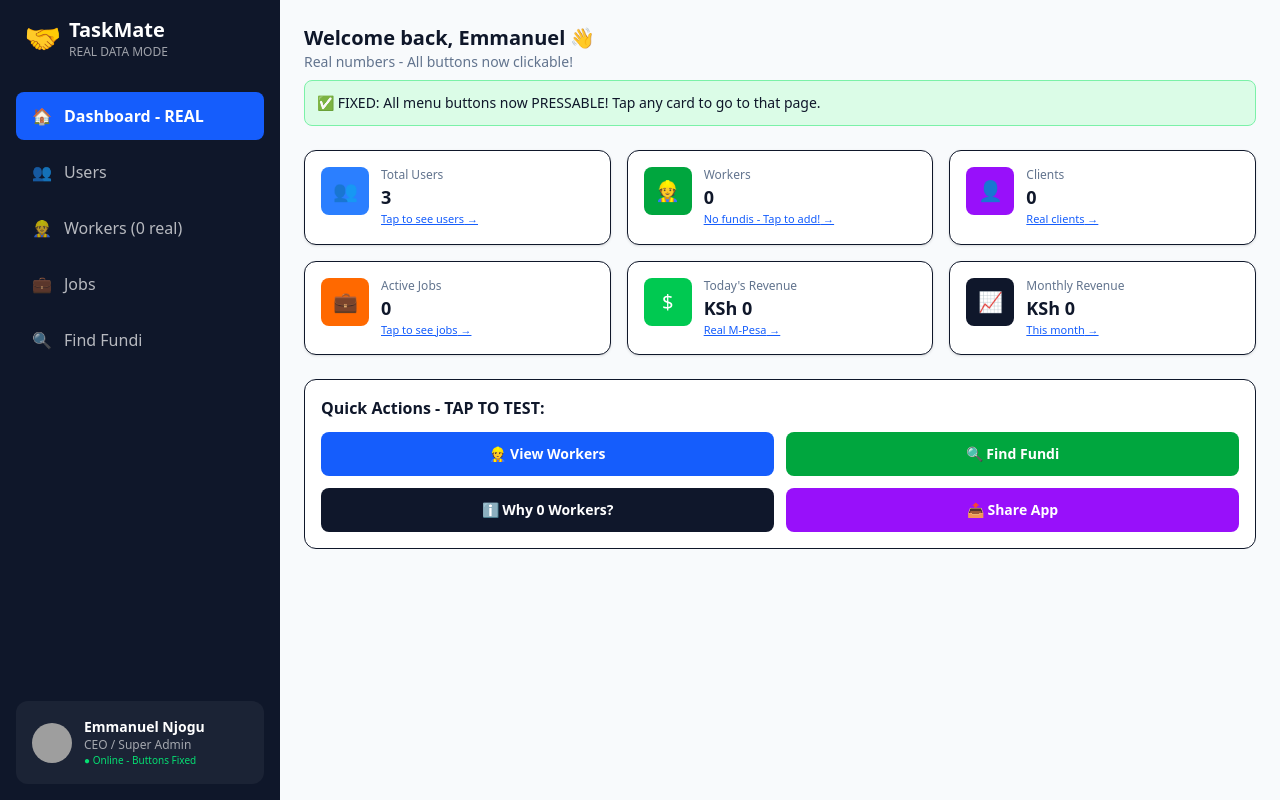
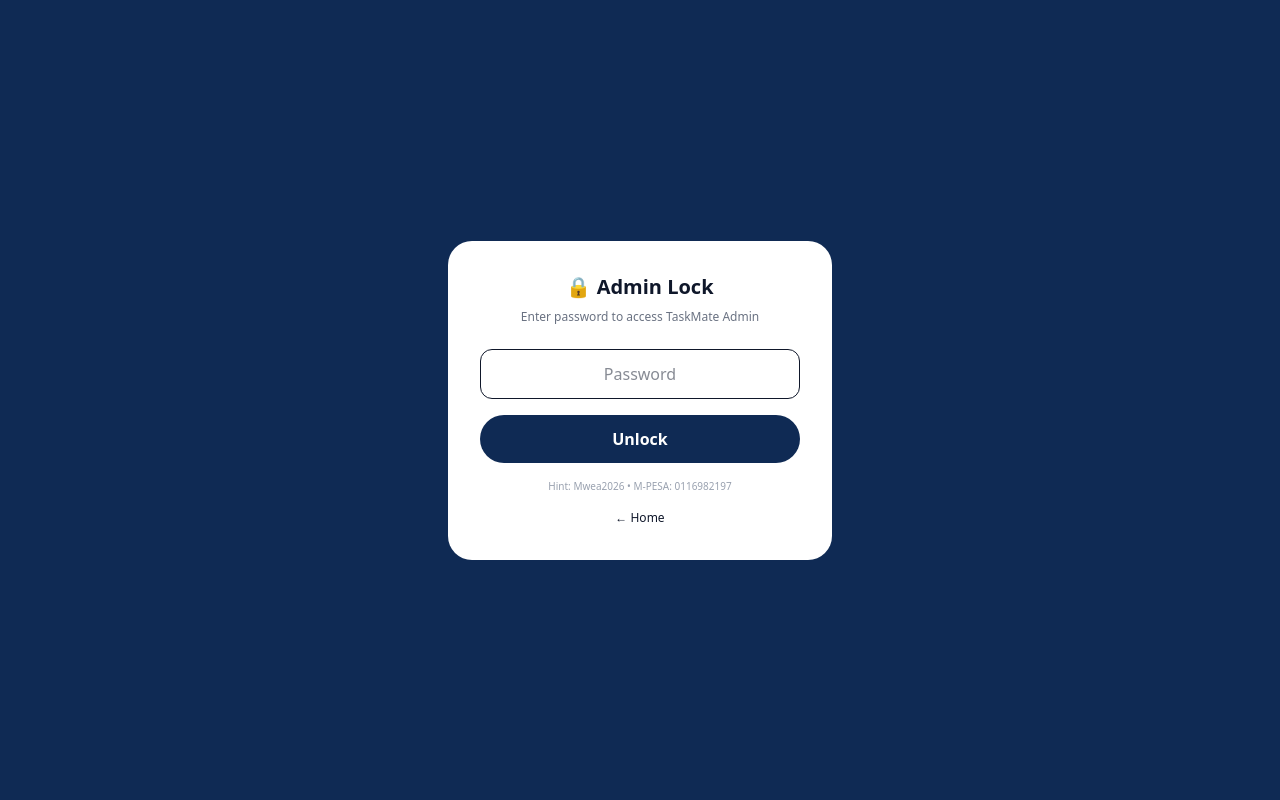
Before and after one commit to njoguemmanuel04-lgtm/taskmate, a Next.js app: page /admin in a window 1280 px wide. Built offline with nearby package versions, Linux system fonts and the light colour scheme; grey boxes are pictures that could not be loaded.

Commit message:
Update page.tsx

```diff
--- a/app/admin/page.tsx
+++ b/app/admin/page.tsx
@@ -1,92 +1,93 @@
 "use client"
-import { useState, useEffect } from 'react';
-import Link from 'next/link';
+import { useState, useEffect } from "react"
+import { useRouter } from "next/navigation"
 
-export default function SuperAdminDashboard() {
-  const [menuOpen, setMenuOpen] = useState(false);
-  const [realData] = useState({
-    totalUsers: 3, workers: 0, clients: 0, activeJobs: 0,
-    todayRevenue: 0, monthlyRevenue: 0, subscriptions: 0, completedJobs: 0,
-  });
+export default function Admin() {
+  const router = useRouter()
+  const [auth, setAuth] = useState(false)
+  const [pass, setPass] = useState("")
+  const [jobs, setJobs] = useState<any[]>([])
+  const [workers, setWorkers] = useState<any[]>([])
+  const ADMIN_PASS = "Mwea2026" // <-- YOUR SECRET PASSWORD
+  const mpesa = "0116982197"
 
-  const menuItems = [
-    { label: "Dashboard - REAL", icon: "🏠", href: "/admin", active: true, count: "" },
-    { label: "Users", icon: "👥", href: "/admin/users", count: "" },
-    { label: `Workers (${realData.workers} real)`, icon: "👷", href: "/workers", count: "" },
-    { label: "Jobs", icon: "💼", href: "/jobs", count: "" },
-    { label: "Find Fundi", icon: "🔍", href: "/", count: "" },
-  ];
+  useEffect(() => {
+    if (localStorage.getItem("admin_auth") === "yes") setAuth(true)
+    setJobs(JSON.parse(localStorage.getItem("workers") || "[]"))
+    setWorkers(JSON.parse(localStorage.getItem("workers") || "[]"))
+  }, [])
 
-  const stats = [
-    { label: "Total Users", value: realData.totalUsers.toString(), sub: "Tap to see users", color: "bg-blue-500", icon: "👥", link: "/admin/users" },
-    { label: "Workers", value: realData.workers.toString(), sub: realData.workers === 0? "No fundis - Tap to add!" : "Real fundis", color: "bg-green-600", icon: "👷", link: "/workers" },
-    { label: "Clients", value: realData.clients.toString(), sub: "Real clients", color: "bg-purple-600", icon: "👤", link: "/admin/users" },
-    { label: "Active Jobs", value: realData.activeJobs.toString(), sub: "Tap to see jobs", color: "bg-orange-500", icon: "💼", link: "/jobs" },
-    { label: "Today's Revenue", value: `KSh ${realData.todayRevenue}`, sub: "Real M-Pesa", color: "bg-green-500", icon: "$", link: "/admin" },
-    { label: "Monthly Revenue", value: `KSh ${realData.monthlyRevenue}`, sub: "This month", color: "bg-slate-900", icon: "📈", link: "/admin" },
-  ];
+  const login = () => {
+    if (pass === ADMIN_PASS) {
+      localStorage.setItem("admin_auth", "yes")
+      setAuth(true)
+    } else alert("❌ Wrong Password!")
+  }
+
+  const del = (i: number) => {
+    if (!confirm("Delete this job?")) return
+    const nw = jobs.filter((_, idx) => idx!== i)
+    setJobs(nw)
+    localStorage.setItem("workers", JSON.stringify(nw))
+  }
+
+  if (!auth) {
+    return (
+      <div className="min-h-screen bg-[#0f2a54] flex items-center justify-center p-6">
+        <div className="bg-white rounded-3xl p-8 w-full max-w-sm text-center">
+          <h1 className="font-black text-xl">🔒 Admin Lock</h1>
+          <p className="text-xs text-gray-500 mt-2">Enter password to access TaskMate Admin</p>
+          <input
+            type="password"
+            value={pass}
+            onChange={e=>setPass(e.target.value)}
+            placeholder="Password"
+            className="w-full mt-6 p-3 rounded-xl border text-center"
+          />
+          <button onClick={login} className="w-full mt-4 bg-[#0f2a54] text-white p-3 rounded-full font-bold">Unlock</button>
+          <p className="text-[10px] text-gray-400 mt-4">Hint: Mwea2026 • M-PESA: {mpesa}</p>
+          <button onClick={()=>router.push("/")} className="mt-4 text-xs">← Home</button>
+        </div>
+      </div>
+    )
+  }
 
   return (
-    <div className="flex min-h-screen bg-[#f8fafc]">
-      {/* TOP BAR */}
-      <div className="lg:hidden fixed top-0 left-0 right-0 z-50 bg-[#0f172a] text-white p-4 flex justify-between items-center">
-        <button onClick={()=>setMenuOpen(true)} className="text-2xl">☰ 🤝 TaskMate</button>
-        <span className="text-sm">Emmanuel 👑</span>
+    <div className="min-h-screen bg-[#f5f7fa] p-4">
+      <div className="flex justify-between items-center">
+        <h1 className="font-black text-xl">👑 Admin Panel</h1>
+        <button onClick={()=>{
+          localStorage.removeItem("admin_auth")
+          setAuth(false)
+        }} className="bg-red-500 text-white px-3 py-1 rounded-full text-xs">Logout</button>
       </div>
 
-      {/* SIDEBAR - NOW CLICKABLE */}
-      <div className={`w-[280px] bg-[#0f172a] text-white p-4 flex flex-col fixed lg:static inset-y-0 left-0 z-40 transform transition-transform ${menuOpen? 'translate-x-0' : '-translate-x-full'} lg:translate-x-0 lg:flex`}>
-        <div className="flex items-center gap-2 mb-8 px-2 mt-12 lg:mt-0">
-          <div className="text-3xl">🤝</div>
-          <div><h1 className="font-bold text-xl">TaskMate</h1><p className="text-xs text-white/60">REAL DATA MODE</p></div>
+      <div className="grid grid-cols-2 gap-3 mt-4">
+        <div className="bg-[#0f2a54] text-white p-4 rounded-2xl text-center">
+          <p className="text-2xl font-black">{jobs.length}</p>
+          <p className="text-xs opacity-70">Total Jobs</p>
         </div>
-
-        <div className="space-y-2">
-          {menuItems.map((item, i) => (
-            <Link key={i} href={item.href} onClick={()=>setMenuOpen(false)}
-              className={`flex items-center gap-3 px-4 py-3 rounded-lg cursor-pointer transition-all active:scale-95 ${item.active? 'bg-blue-600 text-white font-bold' : 'text-white/70 hover:bg-white/10 hover:text-white'}`}>
-              <span>{item.icon}</span> {item.label}
-            </Link>
-          ))}
-          <button onClick={()=>setMenuOpen(false)} className="lg:hidden w-full mt-6 bg-white/10 py-3 rounded-lg active:bg-white/20">✕ Close Menu</button>
-        </div>
-
-        <div className="mt-auto bg-white/5 rounded-xl p-4 flex items-center gap-3">
-          <img src="https://i.pravatar.cc/100?img=12" className="w-10 h-10 rounded-full" />
-          <div><p className="font-bold text-sm">Emmanuel Njogu</p><p className="text-xs text-white/60">CEO / Super Admin</p><p className="text-[10px] text-green-400">● Online - Buttons Fixed</p></div>
+        <div className="bg-green-600 text-white p-4 rounded-2xl text-center">
+          <p className="text-2xl font-black">KES {jobs.length * 50}</p>
+          <p className="text-xs opacity-70">Earnings • {mpesa}</p>
         </div>
       </div>
 
-      {/* OVERLAY to close menu when tapping outside */}
-      {menuOpen && <div onClick={()=>setMenuOpen(false)} className="fixed inset-0 bg-black/50 z-30 lg:hidden"></div>}
+      <h2 className="font-bold mt-6">All Jobs / Fundis</h2>
+      <div className="space-y-3 mt-3">
+        {jobs.map((j:any,i:number)=>(
+          <div key={i} className="bg-white p-4 rounded-2xl border flex justify-between items-center">
+            <div>
+              <p className="font-bold text-sm">{j.name} - {j.skill}</p>
+              <p className="text-xs text-gray-500">{j.loc} • {j.phone}</p>
+            </div>
+            <button onClick={()=>del(i)} className="bg-red-100 text-red-600 px-3 py-1 rounded-full text-xs font-bold">Delete</button>
+          </div>
+        ))}
+        {jobs.length===0 && <p className="text-center text-xs text-gray-400 mt-10">No jobs yet</p>}
+      </div>
 
-      {/* MAIN */}
-      <div className="flex-1 p-4 lg:p-6 mt-16 lg:mt-0">
-        <h1 className="text-xl font-bold">Welcome back, Emmanuel 👋</h1>
-        <p className="text-slate-500 text-sm mb-2">Real numbers - All buttons now clickable!</p>
-        <div className="bg-green-100 border border-green-300 p-3 rounded-lg text-sm mb-6">
-          ✅ FIXED: All menu buttons now PRESSABLE! Tap any card to go to that page.
-        </div>
-
-        <div className="grid grid-cols-1 sm:grid-cols-2 lg:grid-cols-3 gap-4 mb-6">
-          {stats.map((s, i) => (
-            <Link key={i} href={s.link} className="bg-white rounded-xl p-4 shadow-sm border flex gap-3 active:scale-[0.98] transition-all hover:shadow-md cursor-pointer">
-              <div className={`w-12 h-12 ${s.color} rounded-lg flex items-center justify-center text-white text-xl shrink-0`}>{s.icon}</div>
-              <div><p className="text-xs text-slate-500">{s.label}</p><p className="font-bold text-lg">{s.value}</p><p className="text-[11px] text-blue-600 underline">{s.sub} →</p></div>
-            </Link>
-          ))}
-        </div>
-
-        <div className="bg-white rounded-xl p-4 border">
-          <h3 className="font-bold mb-3">Quick Actions - TAP TO TEST:</h3>
-          <div className="grid grid-cols-2 gap-3">
-            <Link href="/workers" className="bg-blue-600 text-white py-3 rounded-lg text-center text-sm font-bold active:bg-blue-700">👷 View Workers</Link>
-            <Link href="/" className="bg-green-600 text-white py-3 rounded-lg text-center text-sm font-bold active:bg-green-700">🔍 Find Fundi</Link>
-            <button onClick={()=>alert('TaskMate: Real data mode - 0 workers because you deleted demo! Add real fundi from Mwea')} className="bg-slate-900 text-white py-3 rounded-lg text-sm font-bold">ℹ️ Why 0 Workers?</button>
-            <button onClick={()=>alert('Coming soon: Invite link')} className="bg-purple-600 text-white py-3 rounded-lg text-sm font-bold">📤 Share App</button>
-          </div>
-        </div>
-      </div>
+      <button onClick={()=>router.push("/")} className="w-full mt-8 border p-3 rounded-full">← Back Home</button>
     </div>
-  );
+  )
 }
```
